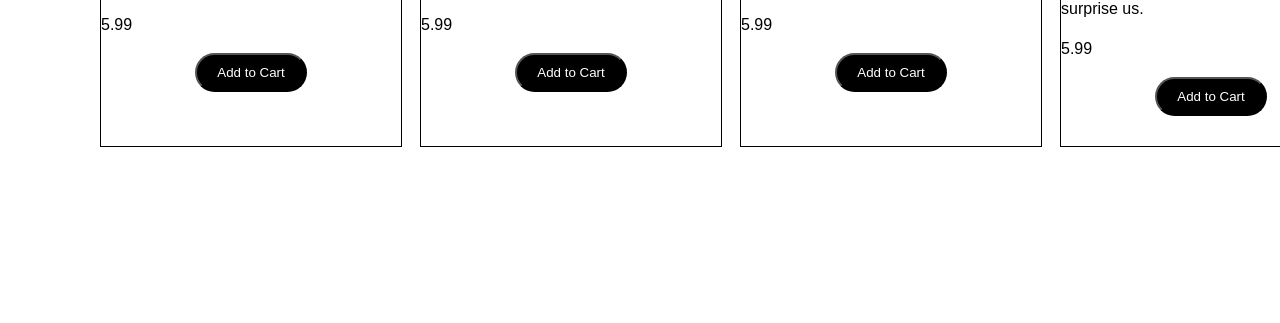
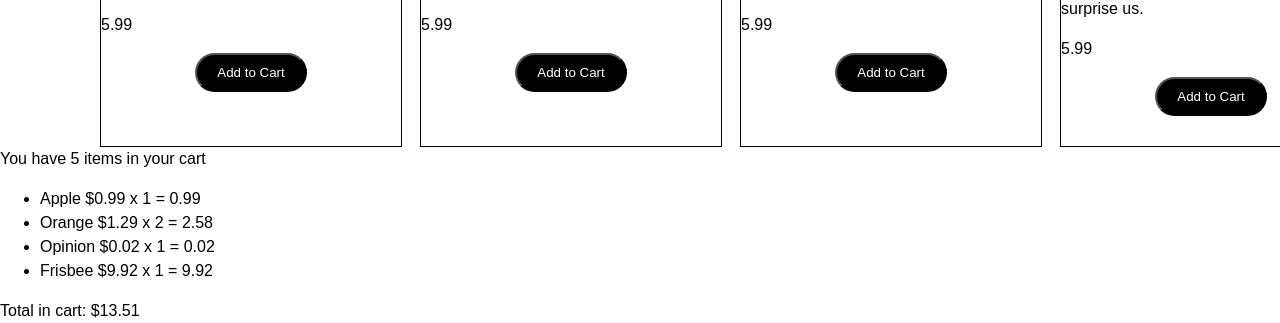
Before and after one commit to cyberkitty628/mood-shop, a plain HTML site: page index.html in a window 1280 px wide. Shown: the part 1634-1957 px from the top of the page. Before the commit the page ends 1781 px from the top, so only its background shows below. Drawn offline with Linux system fonts and the light colour scheme.

Commit message:
Connected cart to footer

```diff
--- a/index.html
+++ b/index.html
@@ -22,6 +22,15 @@
      -->
   </main>
   <footer>
+    <div id='cart-qty'>
+      <!-- cart qty here -->
+    </div>
+    <ul id="items-list">
+      <!--cart items-->
+    </ul>
+    <div id='cart-total'>
+      <!-- cart total -->
+    </div>
   </footer>
   <script src='./resources/js/scripts.js' type="module"></script>
 </body>
--- a/resources/js/scripts.js
+++ b/resources/js/scripts.js
@@ -42,6 +42,11 @@ for (let i=0; i<data.length; ++i) {
     itemsContainer.appendChild(newDiv)
 }
 
+const itemList = document.getElementById('items-list')
+itemList.innerHTML = '<li> Hello World</li>'
+const cartQty = document.getElementById('cart-qty')
+const cartTotal = document.getElementById('cart-total')
+
 const cart = [ ]
 
 //-----------------------------
@@ -64,13 +69,19 @@ function addItem(name, price) {
 // Show Items
 function showItems() {
     const qty = getQty()
-    console.log(`You have ${getQty()} items in your cart`)
+    cartQty.innerHTML = `You have ${getQty()} items in your cart`
 
+    let itemStr = ''
     for (let i = 0; i < cart.length; i += 1) {
-        console.log(`- ${cart[i].name} $${cart[i].price} x ${cart[i].qty}`)
+        //console.log(`- ${cart[i].name} $${cart[i].price} x ${cart[i].qty}`)
+        const {name, price, qty} = cart[i]
+
+        itemStr += `<li>${name} $${price} x ${qty} = ${qty * price}</li>`
     }
+    itemList.innerHTML = itemStr
 
-    console.log(`Total in cart: $${getTotal()}`)
+    // console.log(`Total in cart: $${getTotal()}`)
+    cartTotal.innerHTML = `Total in cart: $${getTotal()}`
 }
 
 //-----------------------------
```
